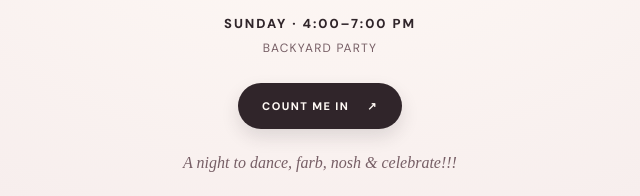
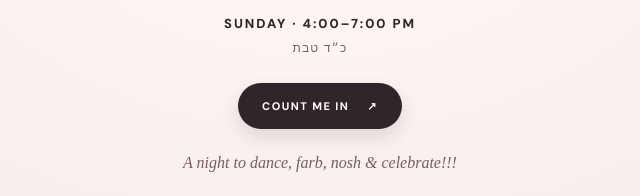
Before and after one commit to judithprays/roatsBasMitzvah, a plain HTML site: page index.html in a window 1280 px wide. Shown: the part 465-661 px from the top of the page, 320-960 px from the left. Drawn offline with Linux system fonts and the light colour scheme; a web font is replaced by a local one.

Commit message:
Replace backyard party label with Hebrew date

```diff
--- a/index.html
+++ b/index.html
@@ -18,7 +18,7 @@
       <h1 class="hero-name" dir="rtl">רועת אור</h1>
       <h1 class="event-type">JANUARY 3, 2027</h1>
       <p class="hero-date">SUNDAY · 4:00–7:00 PM</p>
-      <p class="hero-time">BACKYARD PARTY</p>
+      <p class="hero-time hebrew-date" dir="rtl">כ״ד טבת</p>
       <a class="primary-button" href="#rsvp">COUNT ME IN <span aria-hidden="true">↗</span></a>
       <p class="hero-note">A night to dance, farb, nosh & celebrate!!!</p>
     </header>
```
